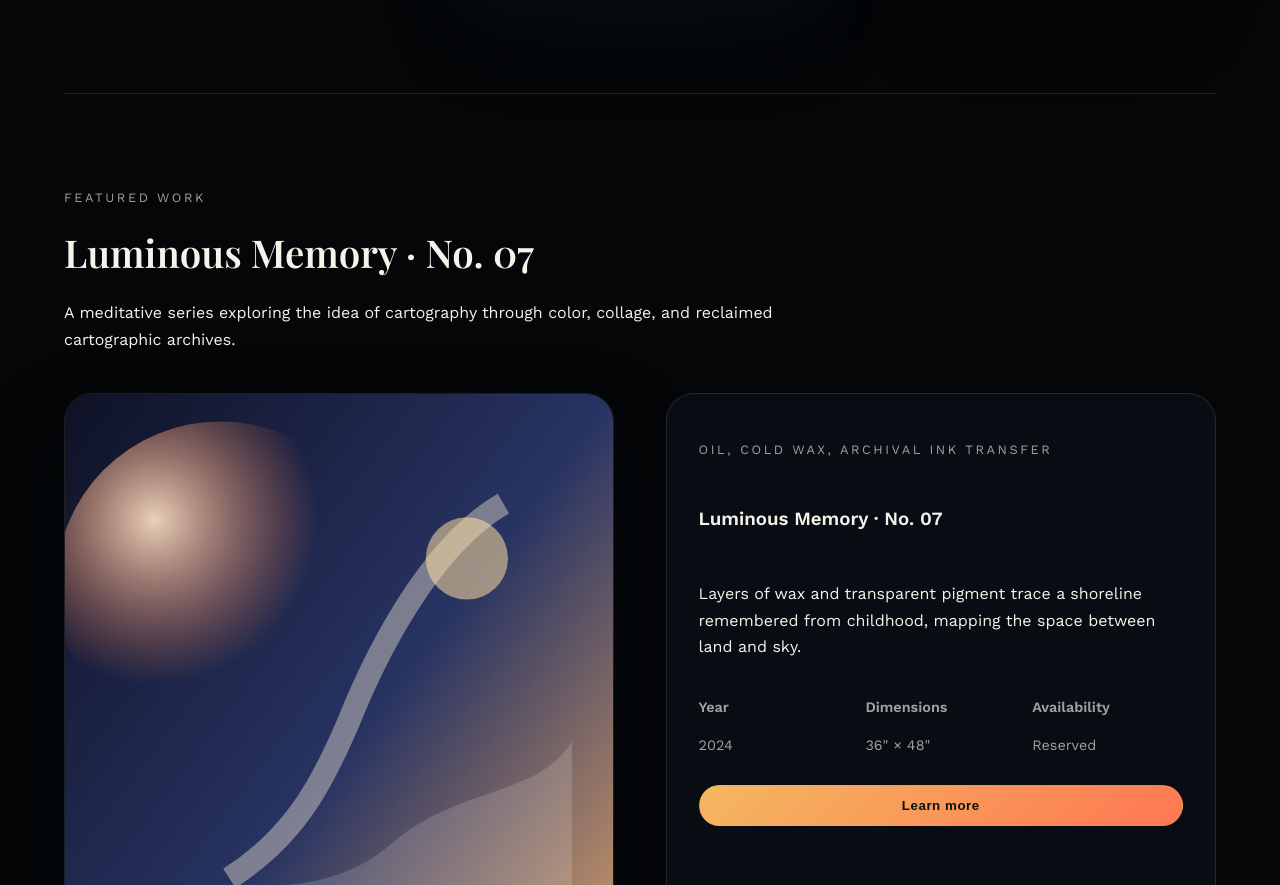
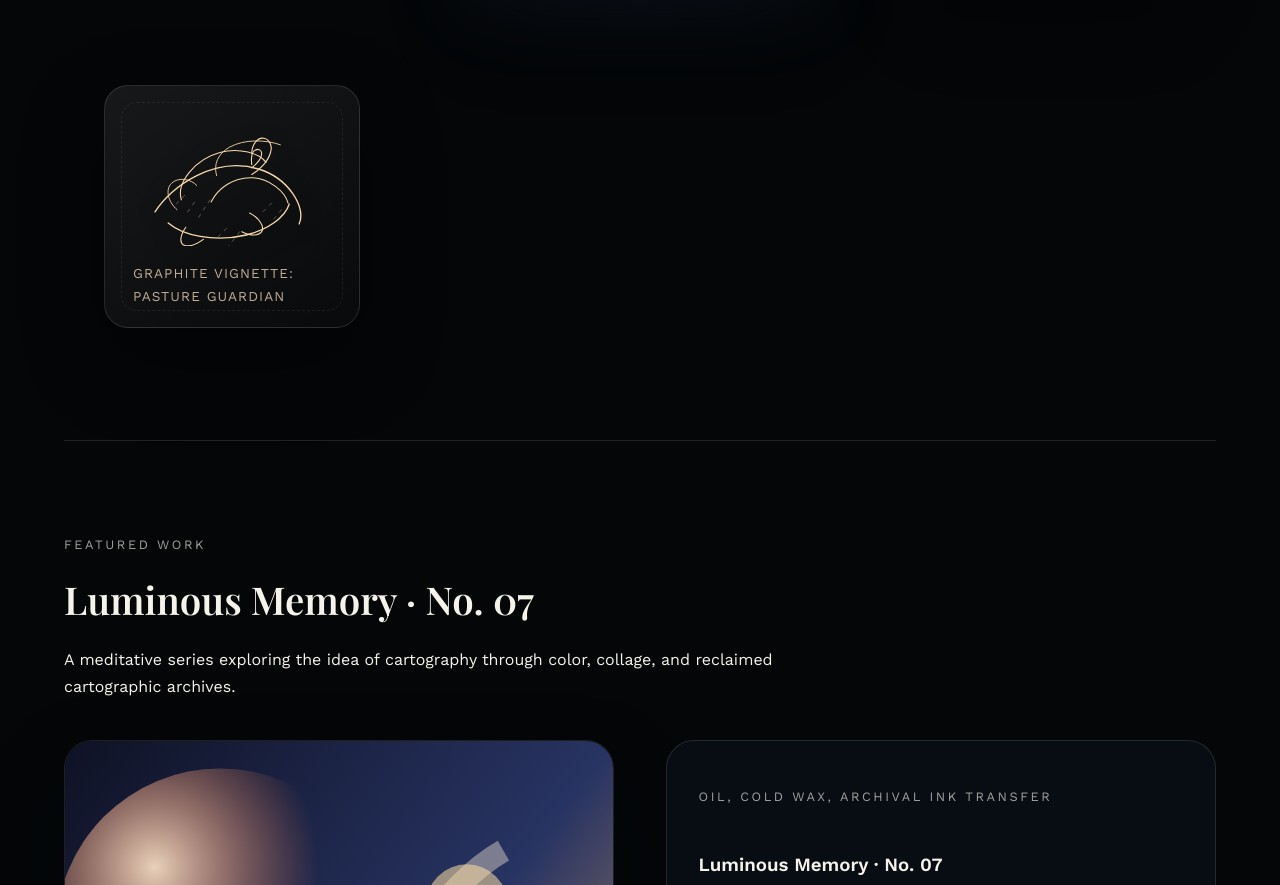
Before and after one commit to eleanorstrite/eleanor.strite.art, a plain HTML site: page site/index.html in a window 1280 px wide. Shown: the part 945-1830 px from the top of the page. Drawn offline with nearby package versions, Linux system fonts and the light colour scheme.

Commit message:
Add chicken sketch to hero

```diff
--- a/site/index.html
+++ b/site/index.html
@@ -63,7 +63,7 @@
             <p class="hero-panel__meta">Spring Residency · Lake Superior North Shore</p>
           </div>
         </div>
-        <figure class="hero-drawing" aria-labelledby="dragon-caption">
+        <figure class="hero-drawing hero-sketch" aria-labelledby="dragon-caption">
           <svg
             viewBox="0 0 400 260"
             role="img"
@@ -135,6 +135,36 @@
             </g>
           </svg>
           <figcaption id="dragon-caption">Graphite study: Dragon cresting the thermal draft</figcaption>
+        </figure>
+        <figure class="hero-chicken hero-sketch" aria-labelledby="chicken-caption">
+          <svg
+            viewBox="0 0 360 240"
+            role="img"
+            aria-labelledby="chicken-title chicken-desc"
+            aria-describedby="chicken-caption"
+          >
+            <title id="chicken-title">Pencil study of a chicken</title>
+            <desc id="chicken-desc">
+              A loose pencil drawing of a chicken with layered graphite strokes suggesting feathers
+              and motion.
+            </desc>
+            <g class="sketch-lines">
+              <path class="sketch-line sketch-line--bold" d="M40 178c30-48 110-102 188-78 54 16 88 70 74 100" />
+              <path class="sketch-line" d="M88 156c-10-32 26-74 70-86 36-10 72 2 84 18" />
+              <path class="sketch-line" d="M142 160c12-24 40-46 76-44 30 2 58 24 64 46" />
+              <path class="sketch-line sketch-line--bold" d="M64 198c26 22 82 36 142 22 40-10 70-32 78-56" />
+              <path class="sketch-line sketch-line--wing" d="M152 112c-6-20 2-40 24-52 26-14 64-14 92-4" />
+              <path class="sketch-line sketch-line--wing" d="M116 130c-10-12-34-16-46-4-12 12-6 34 10 48" />
+              <path class="sketch-line" d="M96 206c-10 14-12 28-4 32s22 0 36-10" />
+              <path class="sketch-line" d="M198 214c16 8 30 8 36 0 6-10-6-26-22-34" />
+              <path class="sketch-line sketch-line--shade" d="M94 148l-16 16m34-4l-18 26m46-30l-22 34" />
+              <path class="sketch-line sketch-line--shade" d="M170 208l-18 18m42-12l-20 26" />
+              <path class="sketch-line sketch-line--shade" d="M252 162l-18 18m36-6l-20 24" />
+              <path class="sketch-line" d="M216 110c14-8 30-24 34-40 4-12-2-24-12-26-12-2-22 12-22 28" />
+              <path class="sketch-line" d="M216 98c10-8 18-18 18-26 0-6-6-10-12-6-6 2-8 16-6 26" />
+            </g>
+          </svg>
+          <figcaption id="chicken-caption">Graphite vignette: Pasture guardian</figcaption>
         </figure>
       </section>
 
--- a/site/styles/main.css
+++ b/site/styles/main.css
@@ -169,7 +169,7 @@ main {
   color: var(--muted);
 }
 
-.hero-drawing {
+.hero-sketch {
   position: relative;
   padding: 28px 28px 20px;
   border-radius: 24px;
@@ -179,7 +179,7 @@ main {
   overflow: hidden;
 }
 
-.hero-drawing::before {
+.hero-sketch::before {
   content: '';
   position: absolute;
   inset: 16px;
@@ -188,15 +188,14 @@ main {
   pointer-events: none;
 }
 
-.hero-drawing svg {
+.hero-sketch svg {
   width: 100%;
   height: auto;
   display: block;
-  color: #d2cabc;
   filter: drop-shadow(0 6px 12px rgba(0, 0, 0, 0.35));
 }
 
-.hero-drawing .sketch-line {
+.hero-sketch .sketch-line {
   fill: none;
   stroke: currentColor;
   stroke-width: 2;
@@ -204,26 +203,38 @@ main {
   stroke-linejoin: round;
 }
 
-.hero-drawing .sketch-line--bold {
+.hero-sketch .sketch-line--bold {
   stroke-width: 2.4;
 }
 
-.hero-drawing .sketch-line--wing {
+.hero-sketch .sketch-line--wing {
   stroke-width: 1.6;
 }
 
-.hero-drawing .sketch-line--shade {
+.hero-sketch .sketch-line--shade {
   stroke-width: 1.2;
   stroke-dasharray: 6 10;
   opacity: 0.55;
 }
 
-.hero-drawing figcaption {
+.hero-sketch figcaption {
   margin-top: 16px;
   font-size: 0.85rem;
   letter-spacing: 0.08em;
   text-transform: uppercase;
   color: rgba(248, 245, 236, 0.65);
+}
+
+.hero-drawing svg {
+  color: #d2cabc;
+}
+
+.hero-chicken svg {
+  color: #f8d8ab;
+}
+
+.hero-chicken figcaption {
+  color: rgba(255, 224, 194, 0.75);
 }
 
 .section {
```
